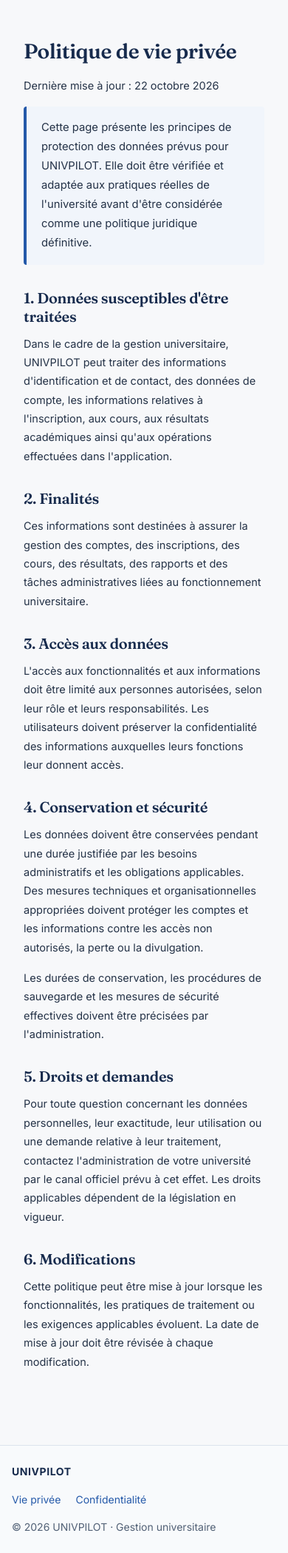
After one commit to monamijer/django-academic, a Django app: page /vie-privee/ in a window 390 px wide. The commit adds this page. Shown: the whole page at 74% size. Run offline with Django 5.2, Linux system fonts and the light colour scheme; some libraries are stand-ins or nearby versions.

Commit message:
feat(ui): add shared footer and policy pages
Add responsive footer links to privacy and confidentiality pages across both site layouts. Create public policy pages and named routes.

```diff
--- /dev/null
+++ b/static/css/footer.css
@@ -0,0 +1,70 @@
+.up-site-footer {
+  display: flex;
+  flex-wrap: wrap;
+  align-items: center;
+  justify-content: space-between;
+  gap: 1rem 2rem;
+  padding: 1.5rem clamp(1rem, 4vw, 3rem);
+  margin-top: 2rem;
+  border-top: 1px solid #dce3ed;
+  background: #f8fafc;
+  color: #526176;
+  font-family: Inter, sans-serif;
+  font-size: 0.875rem;
+}
+
+.up-site-footer__brand {
+  color: #172b4d;
+  font-weight: 700;
+  letter-spacing: 0.04em;
+}
+
+.up-site-footer__links {
+  display: flex;
+  flex-wrap: wrap;
+  gap: 0.75rem 1.25rem;
+}
+
+.up-site-footer a {
+  color: #2459a9;
+  text-decoration: none;
+}
+
+.up-site-footer a:hover,
+.up-site-footer a:focus-visible {
+  text-decoration: underline;
+}
+
+.up-policy {
+  width: min(100% - 2rem, 900px);
+  margin: 2rem auto 3rem;
+  color: #243247;
+  line-height: 1.75;
+}
+
+.up-policy h1 {
+  margin-bottom: 1rem;
+  color: #172b4d;
+}
+
+.up-policy h2 {
+  margin-top: 2rem;
+  margin-bottom: 0.75rem;
+  color: #172b4d;
+  font-size: 1.25rem;
+}
+
+.up-policy__notice {
+  padding: 1rem 1.25rem;
+  border-left: 4px solid #2459a9;
+  border-radius: 0.25rem;
+  background: #f1f5fb;
+  font-size: 0.925rem;
+}
+
+@media (max-width: 600px) {
+  .up-site-footer {
+    align-items: flex-start;
+    flex-direction: column;
+  }
+}
--- a/templates/base.html
+++ b/templates/base.html
@@ -17,6 +17,7 @@
 <link rel="stylesheet" href="{% static 'css/components.css' %}">
 <link rel="stylesheet" href="{% static 'css/forms.css' %}">
 <link rel="stylesheet" href="{% static 'css/legacy.css' %}">
+<link rel="stylesheet" href="{% static 'css/footer.css' %}">
 
 {% block extra_css %}{% endblock %}
 </head>
@@ -115,6 +116,15 @@
   {% block contenu %}{% endblock %}
 </main>
 
+<footer class="up-site-footer">
+  <span class="up-site-footer__brand">UNIVPILOT</span>
+  <nav class="up-site-footer__links" aria-label="Informations légales">
+    <a href="{% url 'politique_vie_privee' %}">Vie privée</a>
+    <a href="{% url 'politique_confidentialite' %}">Confidentialité</a>
+  </nav>
+  <span>&copy; {% now "Y" %} UNIVPILOT · Gestion universitaire</span>
+</footer>
+
 <script src="https://cdnjs.cloudflare.com/ajax/libs/bootstrap/5.3.3/js/bootstrap.bundle.min.js"></script>
 <script src="{% static 'js/navbar.js' %}"></script>
 <script src="{% static 'js/form-add.js' %}"></script>
--- /dev/null
+++ b/templates/pages/politique_vie_privee.html
@@ -0,0 +1,66 @@
+{% extends "base.html" %}
+
+{% block titre %}Politique de vie privée{% endblock %}
+
+{% block contenu %}
+<article class="up-policy">
+  <h1>Politique de vie privée</h1>
+  <p>Dernière mise à jour : 22 octobre 2026</p>
+
+  <div class="up-policy__notice">
+    Cette page présente les principes de protection des données prévus pour
+    UNIVPILOT. Elle doit être vérifiée et adaptée aux pratiques réelles de
+    l'université avant d'être considérée comme une politique juridique définitive.
+  </div>
+
+  <h2>1. Données susceptibles d'être traitées</h2>
+  <p>
+    Dans le cadre de la gestion universitaire, UNIVPILOT peut traiter des
+    informations d'identification et de contact, des données de compte,
+    les informations relatives à l'inscription, aux cours, aux résultats
+    académiques ainsi qu'aux opérations effectuées dans l'application.
+  </p>
+
+  <h2>2. Finalités</h2>
+  <p>
+    Ces informations sont destinées à assurer la gestion des comptes,
+    des inscriptions, des cours, des résultats, des rapports et des tâches
+    administratives liées au fonctionnement universitaire.
+  </p>
+
+  <h2>3. Accès aux données</h2>
+  <p>
+    L'accès aux fonctionnalités et aux informations doit être limité aux
+    personnes autorisées, selon leur rôle et leurs responsabilités.
+    Les utilisateurs doivent préserver la confidentialité des informations
+    auxquelles leurs fonctions leur donnent accès.
+  </p>
+
+  <h2>4. Conservation et sécurité</h2>
+  <p>
+    Les données doivent être conservées pendant une durée justifiée par les
+    besoins administratifs et les obligations applicables. Des mesures
+    techniques et organisationnelles appropriées doivent protéger les comptes
+    et les informations contre les accès non autorisés, la perte ou la divulgation.
+  </p>
+  <p>
+    Les durées de conservation, les procédures de sauvegarde et les mesures
+    de sécurité effectives doivent être précisées par l'administration.
+  </p>
+
+  <h2>5. Droits et demandes</h2>
+  <p>
+    Pour toute question concernant les données personnelles, leur exactitude,
+    leur utilisation ou une demande relative à leur traitement, contactez
+    l'administration de votre université par le canal officiel prévu à cet effet.
+    Les droits applicables dépendent de la législation en vigueur.
+  </p>
+
+  <h2>6. Modifications</h2>
+  <p>
+    Cette politique peut être mise à jour lorsque les fonctionnalités,
+    les pratiques de traitement ou les exigences applicables évoluent.
+    La date de mise à jour doit être révisée à chaque modification.
+  </p>
+</article>
+{% endblock %}
--- a/universite/urls.py
+++ b/universite/urls.py
@@ -1,8 +1,18 @@
 from django.contrib import admin
 from django.urls import include, path
-from django.views.generic import RedirectView
+from django.views.generic import RedirectView, TemplateView
 
 urlpatterns = [
+    path(
+        "vie-privee/",
+        TemplateView.as_view(template_name="pages/politique_vie_privee.html"),
+        name="politique_vie_privee",
+    ),
+    path(
+        "confidentialite/",
+        TemplateView.as_view(template_name="pages/politique_confidentialite.html"),
+        name="politique_confidentialite",
+    ),
     path("admin/", admin.site.urls),
     path("", RedirectView.as_view(pattern_name="comptes:tableau_bord", permanent=False)),
     path("comptes/", include("comptes.urls")),
```
Also changed, not shown: templates/pages/politique_confidentialite.html (added, +62 -0 lines), templates/registre/base_registre.html (+8 -3 lines).
